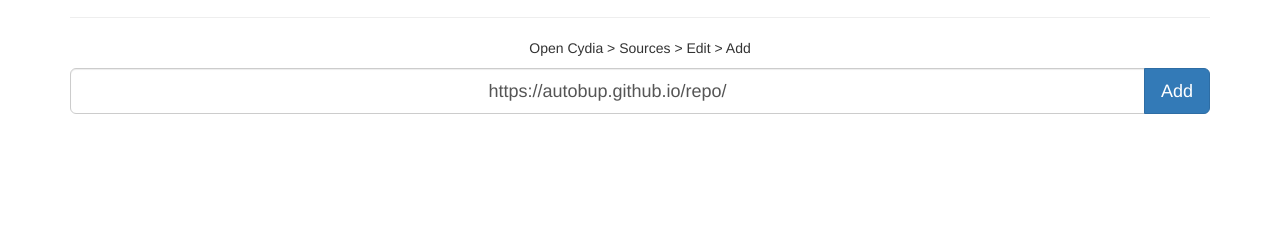
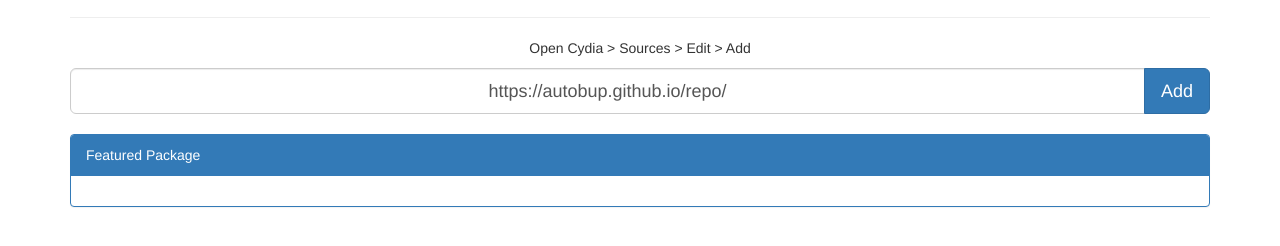
Before and after one commit to autobup/autobup.github.io, a plain HTML site: page repo/index.html in a window 1280 px wide. Shown: the part 102-348 px from the top of the page. Drawn offline with nearby package versions, Linux system fonts and the light colour scheme; no server answers.

Commit message:
Update link style

```diff
--- a/repo/index.html
+++ b/repo/index.html
@@ -10,7 +10,12 @@
 	</div>
 </div>
 <span id="ocy"></span>
-<div id="samples" style="width:100%"></div>
+<div class="panel panel-primary" style="margin-top: 20px;">
+  <div class="panel-heading">Featured Package</div>
+  <div class="panel-body">
+    <div id="samples"></div>
+  </div>
+</div>
 <script type="text/javascript">
 //Some fast iOS check.
 is_ios = (navigator.userAgent.match(/iPad/i) != null) || (navigator.userAgent.match(/iPhone/i) != null) || (navigator.userAgent.match(/iPod/i) != null);
@@ -121,6 +126,7 @@ xhr.onreadystatechange = function() {
 
 		//The following code is very messy. You have been warned.
 		document.getElementById('samples').innerHTML = document.getElementById('samples').innerHTML +
+			''+
 			'<a href="javascript:var e = document.getElementById(\'u_' + pack.Package + '\'); e.style.display = e.style.display= (e.style.display == \'block\' ? \'none\' : \'block\');">' +
 			pack.Name + ' (' + pack.Version + ')</a><br>' +
 			'<div id="u_' + pack.Package + '" style="display:none;">' +
```
